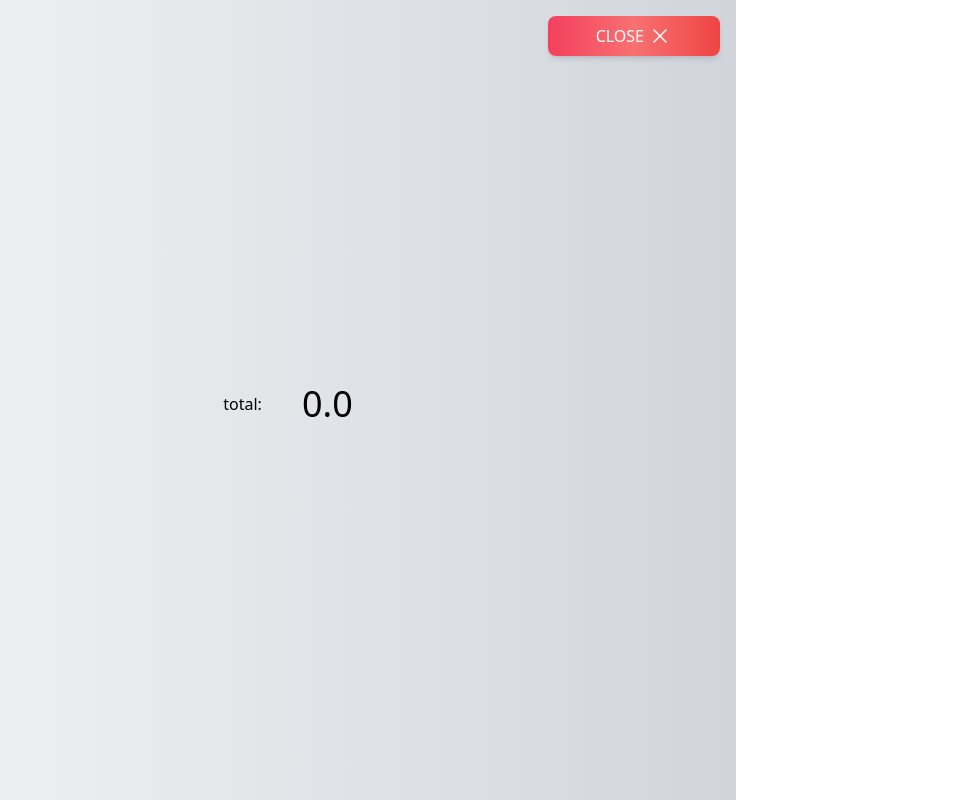
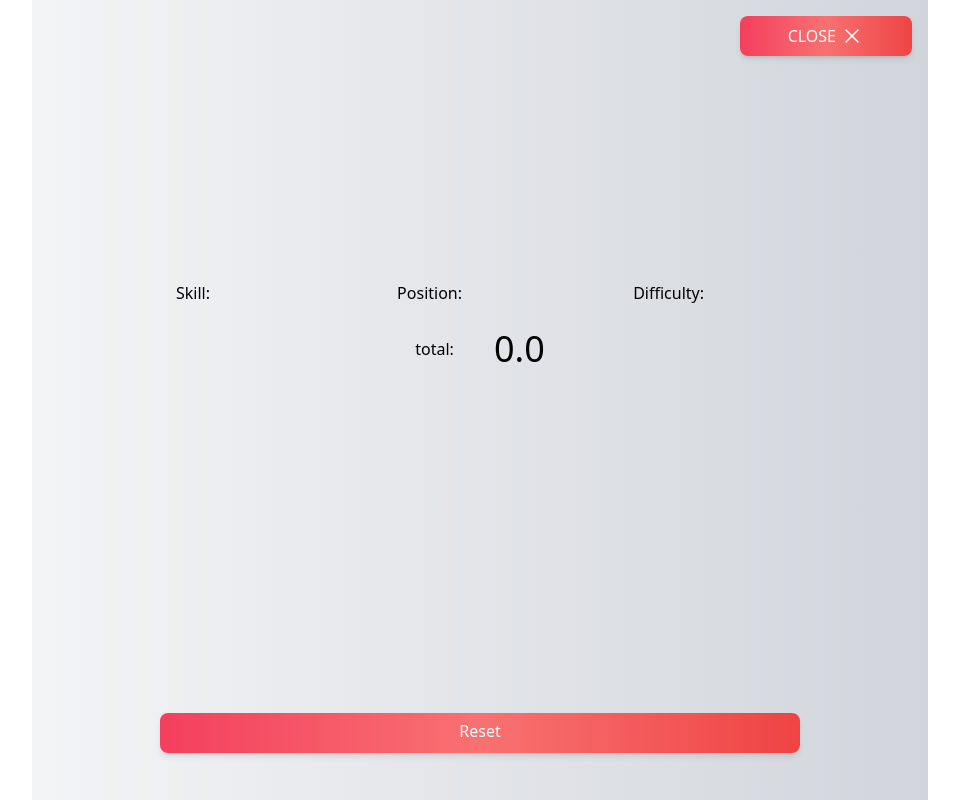
Before and after one commit to MattFreelanceWeb/tra-easycop, a Next.js app: page / in a window 1280 px wide. Both pictures are taken after a click on the button "Routine". Shown: the whole page, without its empty margins (160-1119 px from the left). Built offline with nearby package versions, Linux system fonts and the light colour scheme.

Commit message:
💄 ui fix on the screenroutine

```diff
--- a/components/calculator/TelCalculator.tsx
+++ b/components/calculator/TelCalculator.tsx
@@ -19,6 +19,9 @@ function TelCalculator({}: Props) {
             setShowRoutine={setShowRoutine}
             showRoutine={showRoutine}
             routine={routine}
+            setRoutine={setRoutine}
+            setSkill={setSkill}
+            setPosition={setPosition}
           />
         </>
       ) : (
--- a/components/calculator/screen/ScreenRoutine.tsx
+++ b/components/calculator/screen/ScreenRoutine.tsx
@@ -3,33 +3,53 @@ import BtnTelClose from "./utils/BtnTelClose";
 import TotalRoutine from "./utils/TotalRoutine";
 import BtnTelModifySkillRoutine from "./utils/BtnTelModifySkillRoutine";
 import BtnTelDeleteSkillRoutine from "./utils/BtnTelDeleteSkillRoutine";
+import BtnTelResetRoutine from "../keyboard/utils/BtnTelResetRoutine";
 
-type Props = { showRoutine: boolean; setShowRoutine: Function; routine: any[] };
+type Props = {
+  showRoutine: boolean;
+  setShowRoutine: Function;
+  routine: any[];
+  setRoutine: Function;
+  setPosition: Function;
+  setSkill: Function;
+};
 
-function ScreenRoutine({ setShowRoutine, showRoutine, routine }: Props) {
+function ScreenRoutine({
+  setShowRoutine,
+  showRoutine,
+  routine,
+  setRoutine,
+  setPosition,
+  setSkill,
+}: Props) {
   return (
-    <div className={`h-full w-full relative grid place-items-center`}>
+    <div className={`h-full w-full relative grid grid-rows-6 place-items-center`}>
       <BtnTelClose
         title={"close"}
         setShowRoutine={setShowRoutine}
         showRoutine={showRoutine}
       />
-      <ul className="w-full flex flex-col items-center justify-center gap-2">
-        <li></li>
+      <ul className="w-full flex flex-col items-center justify-center gap-2  row-span-5 md:px-32">
+        <li className="w-full flex items-center justify-between pr-8 px-4">
+          <p>Skill:</p>
+          <p className="-translate-x-6">Position:</p>
+          <p className="-translate-x-16">Difficulty:</p>
+        </li>
         {routine.map((item, i) => (
           <li
             key={i}
             className={`flex w-full items-center justify-between px-4 gap-2 `}
           >
-            <div className={` w-full flex items-center justify-between rounded-md p-2 ${
-              item.difficulty === 0 &&
-              "bg-gradient-to-r from-rose-500 via-red-400 to-red-500 text-white"
-            }`}>
+            <div
+              className={` w-full flex items-center justify-between rounded-md p-2 ${
+                item.difficulty === 0 &&
+                "bg-gradient-to-r from-rose-500 via-red-400 to-red-500 text-white"
+              }`}
+            >
               <p>{item.skill}</p>
               <p>{item.position}</p>
               <p>{item.difficulty}</p>
             </div>
-
             <div className="flex items-center justify-center gap-2">
               <BtnTelModifySkillRoutine />
               <BtnTelDeleteSkillRoutine />
@@ -40,6 +60,15 @@ function ScreenRoutine({ setShowRoutine, showRoutine, routine }: Props) {
           <TotalRoutine routine={routine} />
         </li>
       </ul>
+      <div className="w-full px-4 h-10 md:px-32 row-span-1">
+        <BtnTelResetRoutine
+          title={"Reset"}
+          setKey={""}
+          setRoutine={setRoutine}
+          setPosition={setPosition}
+          setSkill={setSkill}
+        />
+      </div>
     </div>
   );
 }
--- a/pages/index.tsx
+++ b/pages/index.tsx
@@ -16,7 +16,7 @@ export default function Home() {
         <meta name="viewport" content="width=device-width, initial-scale=1" />
         <link rel="icon" href="/favicon.ico" />
       </Head>
-      <main className=" h-screen w-screen flex items-center relative">
+      <main className=" h-screen w-screen flex items-center justify-center relative">
         <TelCalculator />
       </main>
     </>
```
